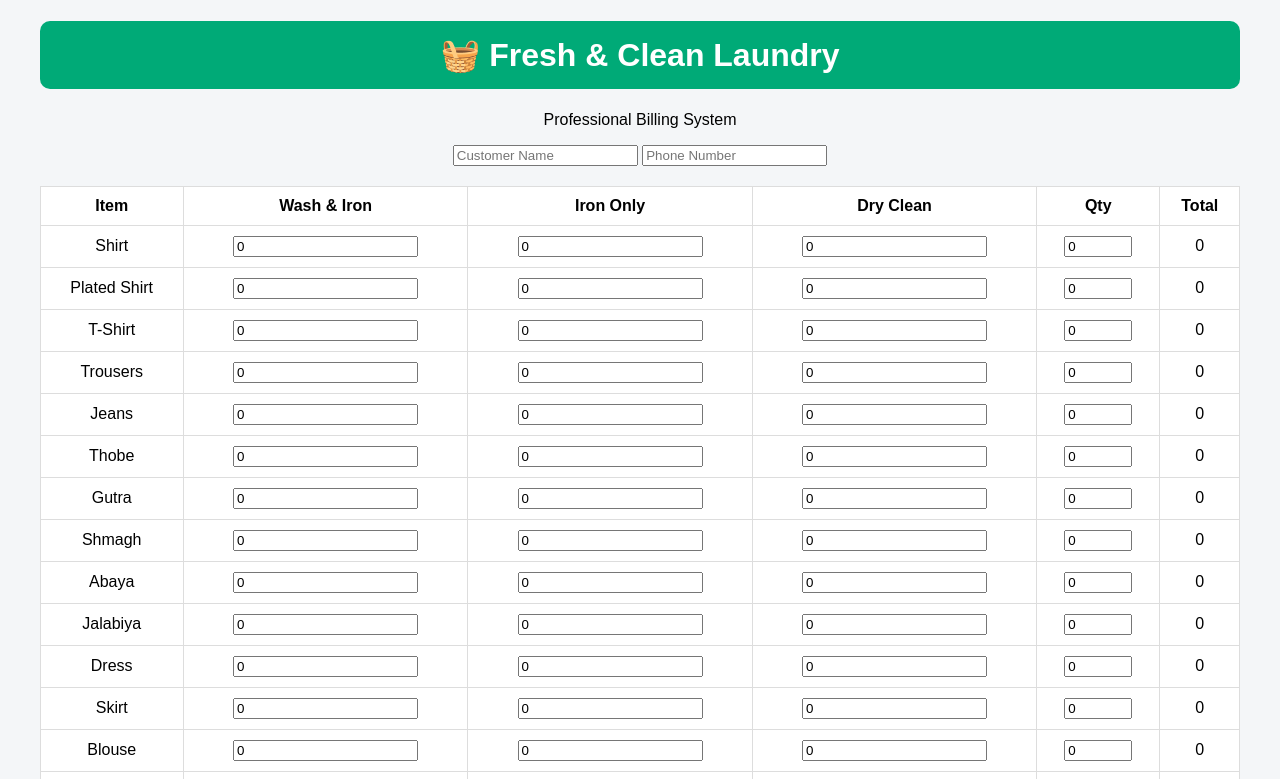
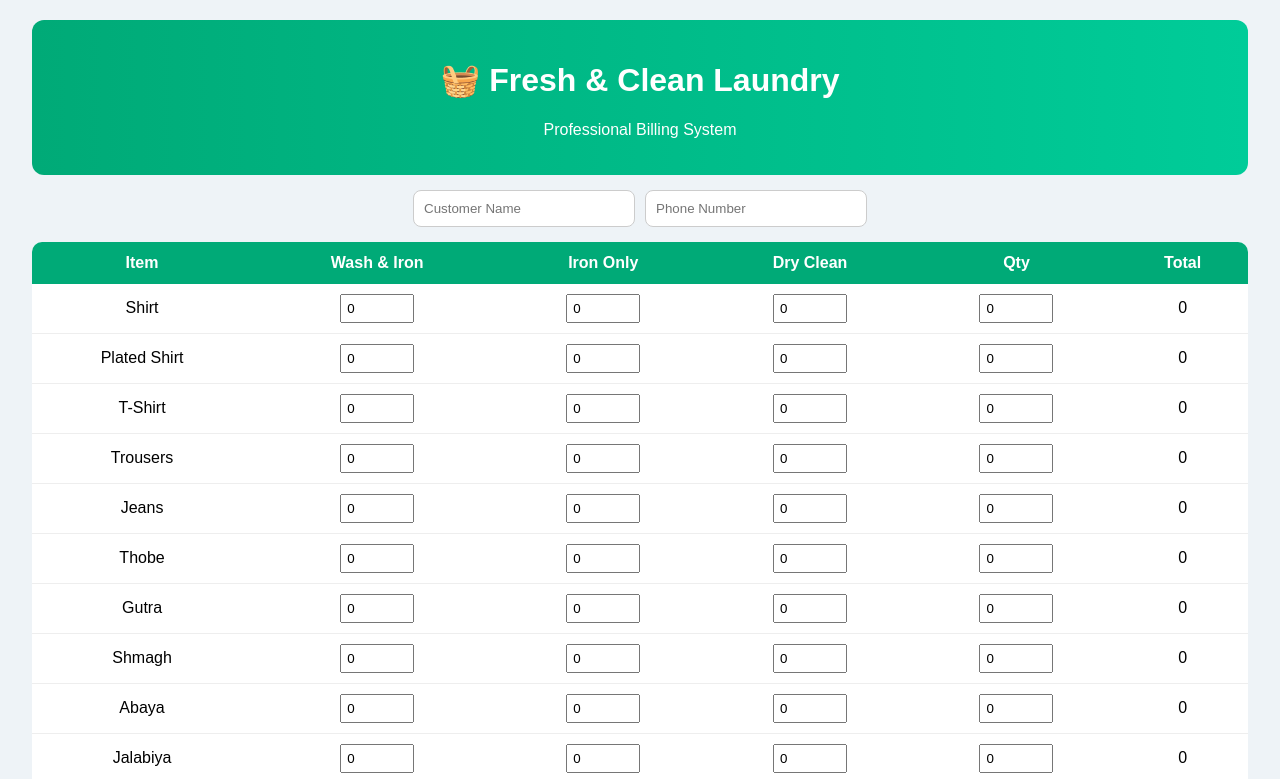
Before and after one commit to Fresh123098/Freshclean, a plain HTML site: page index.html in a window 1280 px wide. Shown: the top 779 px of the page. Drawn offline with Linux system fonts and the light colour scheme.

Commit message:
Update style.css

```diff
--- a/style.css
+++ b/style.css
@@ -1,47 +1,66 @@
 body {
   font-family: Arial;
-  background: #f4f6f8;
-  text-align: center;
+  background: #eef3f7;
+  margin: 0;
 }
 
 .container {
   width: 95%;
   margin: auto;
+  padding: 20px;
 }
 
-h1 {
-  background: #0a7;
+.header {
+  text-align: center;
+  background: linear-gradient(90deg, #0a7, #0c9);
   color: white;
-  padding: 15px;
-  border-radius: 10px;
+  padding: 20px;
+  border-radius: 12px;
 }
 
-.customer input {
+.customer-box {
+  display: flex;
+  justify-content: center;
+  gap: 10px;
+  margin: 15px 0;
+}
+
+.customer-box input {
   padding: 10px;
-  margin: 5px;
   width: 200px;
+  border-radius: 8px;
+  border: 1px solid #ccc;
 }
 
 table {
   width: 100%;
-  margin-top: 20px;
   border-collapse: collapse;
   background: white;
+  margin-top: 10px;
+  border-radius: 10px;
+  overflow: hidden;
 }
 
-th, td {
-  border: 1px solid #ddd;
-  padding: 10px;
+th {
+  background: #0a7;
+  color: white;
+  padding: 12px;
 }
 
-input.qty {
+td {
+  text-align: center;
+  padding: 10px;
+  border-bottom: 1px solid #eee;
+}
+
+input {
   width: 60px;
+  padding: 5px;
 }
 
 button {
   margin-top: 20px;
   padding: 12px 25px;
-  font-size: 18px;
   background: #0a7;
   color: white;
   border: none;
@@ -49,8 +68,18 @@
   cursor: pointer;
 }
 
+button:hover {
+  background: #088;
+}
+
+#summary {
+  text-align: center;
+  margin-top: 15px;
+}
+
+/* PRINT STYLE */
 @media print {
-  button, .customer {
+  button, .customer-box {
     display: none;
   }
 }
```
